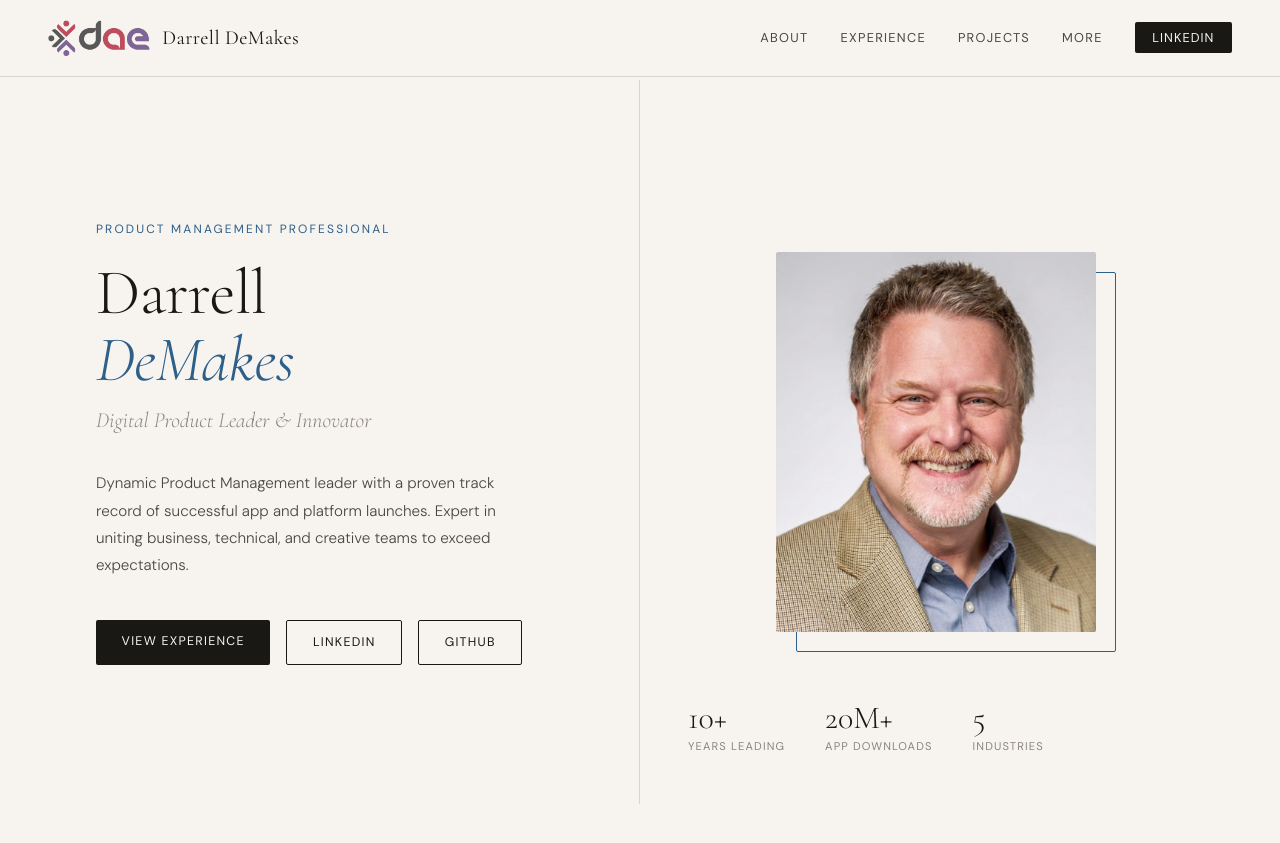
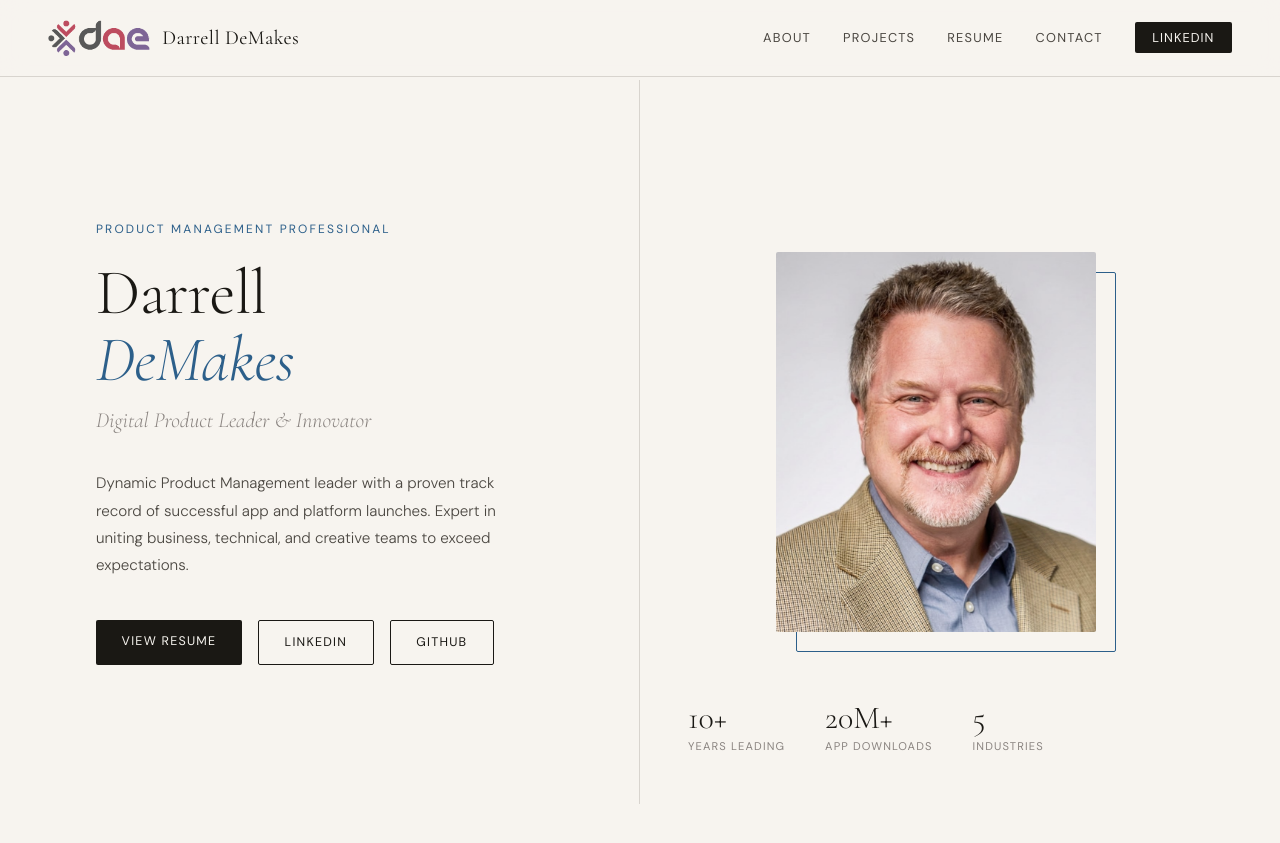
Before and after one commit to ddemakes/Darrell_DeMakes_6_Month_DAE, a Jekyll site: the page docs/index.html, which Jekyll copies as it is, in a window 1280 px wide and 900 px high. Shown: the top 843 px of the window. Built offline with Jekyll 4.4.1, drawn with Linux system fonts in a browser that asks for light colours; some of the changed text lies outside the part shown.

Commit message:
Pages Changes 27

```diff
--- a/docs/index.html
+++ b/docs/index.html
@@ -391,12 +391,17 @@
       gap: 3rem;
       padding: 2.5rem 0;
       border-bottom: 1px solid var(--rule);
-      opacity: 0;
-      transform: translateY(20px);
+      opacity: 1;
+      transform: translateY(0);
       transition: opacity 0.5s, transform 0.5s;
     }
 
-    .exp-item.visible { opacity: 1; transform: none; }
+    .exp-item.animate {
+      opacity: 0;
+      transform: translateY(20px);
+    }
+
+    .exp-item.animate.visible { opacity: 1; transform: none; }
 
     .exp-meta {}
 
@@ -462,7 +467,17 @@
       border-bottom: 1px solid var(--rule);
     }
 
-    /* ── PROJECTS ── */
+    /* ── PROJECTS (new) ── */
+    #newprojects {
+      background: var(--ink);
+      color: var(--cream);
+    }
+
+    #newprojects .section-title { color: var(--cream); }
+    #newprojects .section-number { color: #7aadcc; }
+    #newprojects .section-rule { background: rgba(255,255,255,0.15); }
+
+    /* ── ROLE ── */
     #projects {
       background: var(--ink);
       color: var(--cream);
@@ -545,51 +560,6 @@
       color: rgba(122,173,204,0.6);
     }
 
-    /* ── MEMBERSHIP / TRAINING ── */
-    #more {
-      background: #fff;
-      border-top: 1px solid var(--rule);
-    }
-
-    .more-grid {
-      display: grid;
-      grid-template-columns: 1fr 1fr 1fr;
-      gap: 4rem;
-    }
-
-    .more-col-title {
-      font-family: var(--serif);
-      font-size: 1.4rem;
-      font-weight: 400;
-      color: var(--ink);
-      margin-bottom: 1.5rem;
-      padding-bottom: 0.75rem;
-      border-bottom: 2px solid var(--accent);
-    }
-
-    .more-list {
-      list-style: none;
-      display: flex;
-      flex-direction: column;
-      gap: 0.9rem;
-    }
-
-    .more-list li {
-      font-size: 0.88rem;
-      color: var(--ink-light);
-      line-height: 1.55;
-      padding-left: 0.75rem;
-      border-left: 2px solid var(--rule);
-    }
-
-    .more-list li strong {
-      display: block;
-      font-weight: 500;
-      color: var(--ink);
-      font-size: 0.82rem;
-      letter-spacing: 0.03em;
-    }
-
     /* ── CONTACT / FOOTER ── */
     #contact {
       background: var(--cream);
@@ -621,7 +591,46 @@
     .contact-sub {
       font-size: 0.9rem;
       color: var(--ink-muted);
-      margin-bottom: 2.5rem;
+      margin-bottom: 2rem;
+    }
+
+    .contact-details {
+      list-style: none;
+      margin-bottom: 1.75rem;
+      display: flex;
+      flex-direction: column;
+      gap: 0.65rem;
+      text-align: left;
+      display: inline-flex;
+    }
+
+    .contact-details li {
+      font-size: 0.95rem;
+      color: var(--ink-light);
+      display: flex;
+      gap: 0.6rem;
+      align-items: baseline;
+    }
+
+    .contact-label {
+      font-weight: 500;
+      color: var(--ink);
+      min-width: 70px;
+      font-size: 0.9rem;
+    }
+
+    .contact-details a {
+      color: var(--accent);
+      text-decoration: none;
+      transition: opacity 0.2s;
+    }
+
+    .contact-details a:hover { opacity: 0.7; }
+
+    .contact-closing {
+      font-size: 0.9rem;
+      color: var(--ink-muted);
+      margin-bottom: 2rem;
     }
 
     .contact-buttons {
@@ -709,9 +718,9 @@
     </a>
     <ul class="nav-links">
       <li><a href="#about">About</a></li>
-      <li><a href="#experience">Experience</a></li>
-      <li><a href="#projects">Projects</a></li>
-      <li><a href="#more">More</a></li>
+      <li><a href="#newprojects">Projects</a></li>
+      <li><a href="#experience">Resume</a></li>
+      <li><a href="#contact">Contact</a></li>
       <li><a href="https://www.linkedin.com/in/ddemakes/" target="_blank" rel="noopener" class="nav-cta">LinkedIn</a></li>
     </ul>
   </nav>
@@ -724,7 +733,7 @@
       <p class="hero-title">Digital Product Leader &amp; Innovator</p>
       <p class="hero-summary">Dynamic Product Management leader with a proven track record of successful app and platform launches. Expert in uniting business, technical, and creative teams to exceed expectations.</p>
       <div class="hero-actions">
-        <a href="#experience" class="btn-primary">View Experience</a>
+        <a href="#experience" class="btn-primary">View Resume</a>
         <a href="https://www.linkedin.com/in/ddemakes/" target="_blank" rel="noopener" class="btn-outline">LinkedIn</a>
         <a href="https://github.com/ddemakes" target="_blank" rel="noopener" class="btn-outline">GitHub</a>
       </div>
@@ -732,7 +741,7 @@
     <div class="hero-right">
       <span class="hero-bg-text">PM</span>
       <div class="hero-photo-wrap">
-        <img src="assets/img/headshot.png" alt="Darrell DeMakes" class="hero-photo">
+        <img src="assets/img/Headshot.png" alt="Darrell DeMakes" class="hero-photo">
       </div>
       <div class="hero-stats">
         <div class="stat-item">
@@ -761,43 +770,114 @@
       </div>
       <div class="about-grid">
         <div class="about-left">
-          <img src="assets/img/headshot.png" alt="Darrell DeMakes" class="about-photo">
+          <img src="assets/img/Headshot.png" alt="Darrell DeMakes" class="about-photo">
           <div class="about-links">
             <a href="https://www.linkedin.com/in/ddemakes/" target="_blank" rel="noopener" class="about-link">LinkedIn</a>
             <a href="https://github.com/ddemakes" target="_blank" rel="noopener" class="about-link">GitHub</a>
           </div>
         </div>
         <div class="about-text">
-          <p>Hello! I'm Darrell DeMakes, a passionate and dynamic individual with a knack for bringing ideas to life. My journey has led me through various exciting roles, always with a focus on uniting diverse teams to create impactful digital experiences.</p>
+          <p>Hello! I'm Darrell DeMakes, a passionate and dynamic individual with a knack for bringing ideas to life. My journey has led me through various exciting roles, always with a focus on uniting diverse teams to create impactful digital experiences. I graduate July 16, 2026.</p>
           <p>I thrive on leading projects from conception to successful launch, constantly learning and adapting to new challenges. Beyond my professional endeavors, I'm deeply involved in my community — hosting the Stamford AI Meetup and previously the Stamford Tech Meetup, fostering collaboration and knowledge sharing among fellow enthusiasts.</p>
           <p>I hold a Bachelor of Science in Media Production, Management, and Technology from the University of Florida.</p>
 
-          <div class="competencies">
-            <div class="competency-item">Product Strategy &amp; Roadmap Development</div>
-            <div class="competency-item">Cross-Functional Team Leadership</div>
-            <div class="competency-item">AI Workflows for Product Management</div>
-            <div class="competency-item">Agile &amp; Scrum Methodologies</div>
-            <div class="competency-item">Market Research &amp; Competitive Analysis</div>
-            <div class="competency-item">User Experience (UX) Design</div>
-            <div class="competency-item">Data-Driven Decision Making</div>
-            <div class="competency-item">Stakeholder Management</div>
-            <div class="competency-item">Budget &amp; Resource Management</div>
-            <div class="competency-item">Innovative Product Launches</div>
+          <div style="margin-top: 2.5rem;">
+            <div class="exp-sub-title" style="margin-bottom: 1.25rem;">Technical Product Manager</div>
+            <p style="font-size:0.9rem; color:var(--ink-light); line-height:1.8; margin-bottom:1.5rem;">Supporting a streaming product team by defining feature requirements, tracking metrics, and coordinating engineering and QA efforts for playback, ABR, DRM, and device functionalities. Translating product objectives into actionable backend tasks while gaining practical experience with media pipelines and operational telemetry.</p>
+            <div style="display:grid; grid-template-columns:1fr 1fr; gap:2rem;">
+              <div>
+                <div class="exp-sub-title" style="margin-bottom:0.75rem;">Responsibilities</div>
+                <ul class="exp-bullets">
+                  <li>Writing clear product requirements and acceptance criteria for playback and ingest features.</li>
+                  <li>Managing tickets and sprint backlogs, triaging bugs, and creating user stories.</li>
+                  <li>Monitoring streaming telemetry and reporting on key metrics like startup time, rebuffering, and CDN error rates.</li>
+                  <li>Coordinating cross-functional QA and device certification for releases.</li>
+                  <li>Assisting in incident investigation and post-mortem creation.</li>
+                  <li>Supporting partner and platform onboarding activities.</li>
+                </ul>
+              </div>
+              <div>
+                <div class="exp-sub-title" style="margin-bottom:0.75rem;">Required Skills</div>
+                <ul class="exp-bullets">
+                  <li>Foundational backend familiarity (Node/Python, SQL).</li>
+                  <li>Proficiency with product and collaboration tools (Jira, GitHub, Postman).</li>
+                  <li>Experience with observability and analytics tools (Datadog/Grafana).</li>
+                  <li>Understanding of media-specific concepts (HLS/DASH, CDN, transcode pipelines).</li>
+                  <li>Strong soft skills in communication, prioritization, and writing clear specifications.</li>
+                </ul>
+              </div>
+            </div>
           </div>
         </div>
       </div>
     </div>
   </section>
 
-  <!-- EXPERIENCE -->
+  <!-- PROJECTS -->
+  <section id="newprojects">
+    <div class="section-inner">
+      <div class="section-header">
+        <span class="section-number">02</span>
+        <h2 class="section-title">Projects</h2>
+        <div class="section-rule"></div>
+      </div>
+      <div class="project-card">
+        <h3 class="project-title">StreamOps Agent — LLM-powered assistant for streaming TPM workflows</h3>
+        <p class="project-desc">This project aims to build a MERN-stack prototype that ingests simulated streaming telemetry and connects to a retrieval-augmented LLM agent. This agent will detect anomalies, draft incident post-mortems, generate GitHub issues with acceptance criteria, and produce OpenAPI skeletons from plain-English requirements.</p>
+        <p class="project-desc">The tool demonstrates the operational, integration, and product-decision tasks of a Technical Product Manager for streaming platforms, providing interview-ready artifacts such as a deployed demo, runbooks, and API specifications.</p>
+        <div class="project-cols">
+          <div>
+            <div class="project-col-title">Goals</div>
+            <ul class="project-list">
+              <li>Implement a telemetry ingestion + KPI aggregation pipeline.</li>
+              <li>Build an agent (LangChain orchestration) using RAG (vector store) to draft incident post-mortems and convert plain-English requests into OpenAPI skeletons and GitHub issue payloads.</li>
+              <li>Deliver deployable artifacts (GitHub repo, deployed demo, Postman/OpenAPI files, runbook templates, and a demo video) within a 12-week timeline.</li>
+            </ul>
+          </div>
+          <div>
+            <div class="project-col-title">Key Features</div>
+            <ul class="project-list">
+              <li>Telemetry ingestion API and KPI aggregator job.</li>
+              <li>React dashboard for KPI visualization and anomaly alerts.</li>
+              <li>Agent endpoints for summarizing anomalies, auto-drafting post-mortems, generating OpenAPI skeletons, and creating GitHub issue payloads.</li>
+              <li>RAG capability for agent recommendations citing runbooks and logs.</li>
+            </ul>
+          </div>
+        </div>
+      </div>
+    </div>
+  </section>
+
+  <!-- RESUME -->
   <section id="experience">
     <div class="section-inner">
       <div class="section-header">
-        <span class="section-number">02</span>
-        <h2 class="section-title">Experience</h2>
+        <span class="section-number">03</span>
+        <h2 class="section-title">Resume</h2>
         <div class="section-rule"></div>
       </div>
       <div class="experience-list">
+
+        <!-- CORE COMPETENCIES -->
+        <div class="exp-item">
+          <div class="exp-meta">
+            <div class="exp-company">Core Competencies</div>
+          </div>
+          <div class="exp-content">
+            <div class="competencies" style="margin-top:0;">
+              <div class="competency-item">Product Strategy &amp; Roadmap Development</div>
+              <div class="competency-item">Cross-Functional Team Leadership</div>
+              <div class="competency-item">AI Workflows for Product Management</div>
+              <div class="competency-item">Agile &amp; Scrum Methodologies</div>
+              <div class="competency-item">Market Research &amp; Competitive Analysis</div>
+              <div class="competency-item">User Experience (UX) Design</div>
+              <div class="competency-item">Data-Driven Decision Making</div>
+              <div class="competency-item">Stakeholder Management</div>
+              <div class="competency-item">Budget &amp; Resource Management</div>
+              <div class="competency-item">Innovative Product Launches</div>
+            </div>
+          </div>
+        </div>
 
         <div class="exp-item">
           <div class="exp-meta">
@@ -905,91 +985,65 @@
           </div>
         </div>
 
+        <!-- MEMBERSHIP -->
+        <div class="exp-item">
+          <div class="exp-meta">
+            <div class="exp-company">Membership</div>
+          </div>
+          <div class="exp-content">
+            <ul class="exp-bullets">
+              <li>New England Regional Manager — AI Collective — 2026–Present</li>
+              <li>Host — Stamford AI Meetup — 2024–Present</li>
+              <li>Host — Stamford Tech Meetup — 2013–2018</li>
+            </ul>
+          </div>
+        </div>
+
+        <!-- TRAINING -->
+        <div class="exp-item">
+          <div class="exp-meta">
+            <div class="exp-company">Training</div>
+          </div>
+          <div class="exp-content">
+            <ul class="exp-bullets">
+              <li>AI Prompt Writing &amp; Chatbot Building — Section Online — July 2024</li>
+              <li>Product Management — General Assembly — 2016</li>
+              <li>Digital Marketing &amp; Social Media Metrics — Mediabistro — 2013</li>
+            </ul>
+          </div>
+        </div>
+
+        <!-- EDUCATION -->
+        <div class="exp-item">
+          <div class="exp-meta">
+            <div class="exp-company">Education</div>
+          </div>
+          <div class="exp-content">
+            <div class="exp-role">University of Florida</div>
+            <ul class="exp-bullets">
+              <li>B.S. in Media Production, Management, and Technology</li>
+            </ul>
+          </div>
+        </div>
+
       </div>
     </div>
   </section>
 
-  <!-- PROJECTS -->
-  <section id="projects">
-    <div class="section-inner">
-      <div class="section-header">
-        <span class="section-number">03</span>
-        <h2 class="section-title">Projects</h2>
-        <div class="section-rule"></div>
-      </div>
-      <div class="project-card">
-        <div class="project-tag">Current Role</div>
-        <h3 class="project-title">Associate Technical Product Manager</h3>
-        <p class="project-desc">Supporting a streaming product team by defining feature requirements, tracking metrics, and coordinating engineering and QA efforts for playback, ABR, DRM, and device functionalities. Translating product objectives into actionable backend tasks while gaining practical experience with media pipelines and operational telemetry.</p>
-        <div class="project-cols">
-          <div>
-            <div class="project-col-title">Responsibilities</div>
-            <ul class="project-list">
-              <li>Writing clear product requirements and acceptance criteria for playback and ingest features.</li>
-              <li>Managing tickets and sprint backlogs, triaging bugs, and creating user stories.</li>
-              <li>Monitoring streaming telemetry and reporting on key metrics like startup time, rebuffering, and CDN error rates.</li>
-              <li>Coordinating cross-functional QA and device certification for releases.</li>
-              <li>Assisting in incident investigation and post-mortem creation.</li>
-              <li>Supporting partner and platform onboarding activities.</li>
-            </ul>
-          </div>
-          <div>
-            <div class="project-col-title">Required Skills</div>
-            <ul class="project-list">
-              <li>Foundational backend familiarity (Node/Python, SQL).</li>
-              <li>Proficiency with product and collaboration tools (Jira, GitHub, Postman).</li>
-              <li>Experience with observability and analytics tools (Datadog/Grafana).</li>
-              <li>Understanding of media-specific concepts (HLS/DASH, CDN, transcode pipelines).</li>
-              <li>Strong soft skills in communication, prioritization, and writing clear specifications.</li>
-            </ul>
-          </div>
-        </div>
-      </div>
-    </div>
-  </section>
-
-  <!-- MORE -->
-  <section id="more">
-    <div class="section-inner">
-      <div class="section-header">
-        <span class="section-number">04</span>
-        <h2 class="section-title">More</h2>
-        <div class="section-rule"></div>
-      </div>
-      <div class="more-grid">
-        <div>
-          <div class="more-col-title">Community</div>
-          <ul class="more-list">
-            <li><strong>Stamford AI Meetup</strong>Host — 2024–Present</li>
-            <li><strong>Stamford Tech Meetup</strong>Host — 2013–2018</li>
-            <li><strong>PTA Technology Representative</strong>Greenwich Public Schools — 2013–2014</li>
-            <li><strong>Emmy Advance Media Committee</strong>Membership Chair — 2004–2006</li>
-          </ul>
-        </div>
-        <div>
-          <div class="more-col-title">Training</div>
-          <ul class="more-list">
-            <li><strong>AI Prompt Writing &amp; Chatbot Building</strong>Section Online — July 2024</li>
-            <li><strong>Product Management</strong>General Assembly — 2016</li>
-            <li><strong>Digital Marketing &amp; Social Media Metrics</strong>Mediabistro — 2013</li>
-          </ul>
-        </div>
-        <div>
-          <div class="more-col-title">Education</div>
-          <ul class="more-list">
-            <li><strong>University of Florida</strong>B.S. in Media Production, Management, and Technology</li>
-          </ul>
-        </div>
-      </div>
-    </div>
-  </section>
 
   <!-- CONTACT -->
   <section id="contact">
     <div class="contact-inner">
       <p class="contact-eyebrow">Get in Touch</p>
       <h2 class="contact-headline">Let's work<br><em style="font-family: var(--serif); font-style: italic;">together.</em></h2>
-      <p class="contact-sub">Open to new opportunities in product management and digital strategy.</p>
+      <p class="contact-sub">I'm always open to new opportunities and collaborations. Feel free to reach out through any of the channels below.</p>
+      <ul class="contact-details">
+        <li><span class="contact-label">LinkedIn</span><a href="https://www.linkedin.com/in/ddemakes/" target="_blank" rel="noopener">linkedin.com/in/ddemakes</a></li>
+        <li><span class="contact-label">Email</span><a href="/cdn-cgi/l/email-protection#7216130000171e1e32333b311d1e1e1711061b04175c111d1f"><span class="__cf_email__" data-cfemail="afcbceddddcac3c3efeee6ecc0c3c3caccdbc6d9ca81ccc0c2">[email&#160;protected]</span></a></li>
+        <li><span class="contact-label">Phone</span><a href="tel:6316295687">631-629-5687</a></li>
+        <li><span class="contact-label">Location</span><span>Stamford, CT</span></li>
+      </ul>
+      <p class="contact-closing">I look forward to connecting with you!</p>
       <div class="contact-buttons">
         <a href="https://www.linkedin.com/in/ddemakes/" target="_blank" rel="noopener" class="btn-primary">Connect on LinkedIn</a>
         <a href="https://github.com/ddemakes" target="_blank" rel="noopener" class="btn-outline">View GitHub</a>
@@ -1026,12 +1083,3 @@
     window.addEventListener('scroll', () => {
       let current = '';
       sections.forEach(section => {
-        if (window.scrollY >= section.offsetTop - 120) current = section.id;
-      });
-      navLinks.forEach(a => {
-        a.style.color = a.getAttribute('href') === '#' + current ? 'var(--accent)' : '';
-      });
-    });
-  </script>
-</body>
-</html>
```
Also changed, not shown: other parts of docs/index.html (+8 -5 lines).
